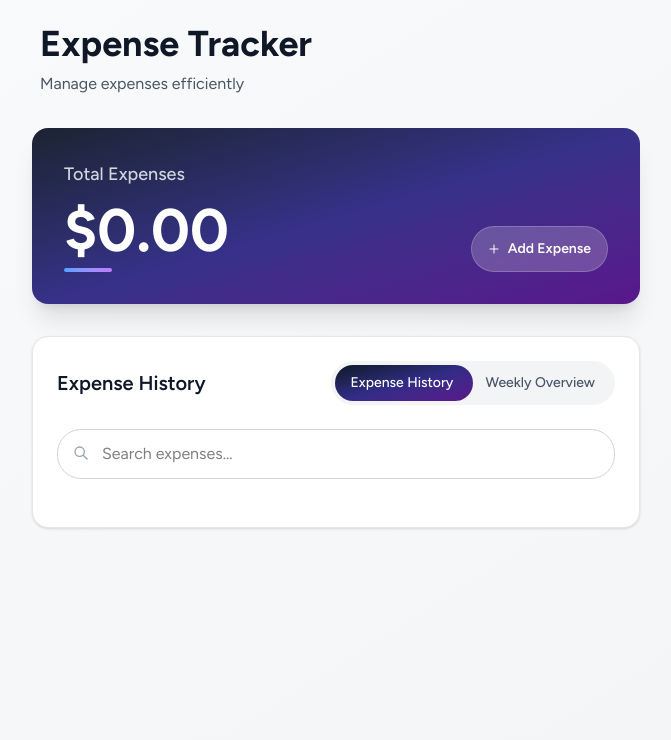
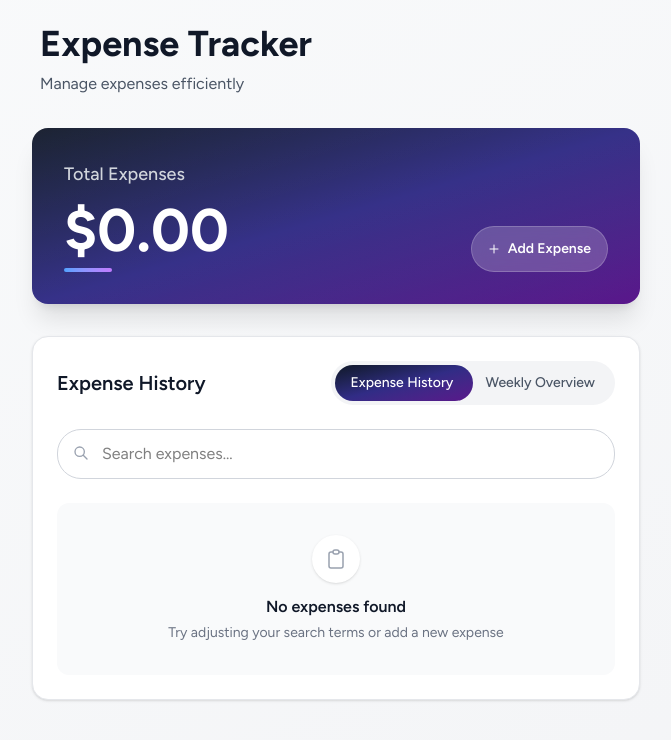
Before and after one commit to mklshane/expense-tracker, a React (Vite) app: page / in a window 1280 px wide. Shown: the top 740 px of the page, without its empty margins (304-975 px from the left). Built offline with nearby package versions, Linux system fonts and the light colour scheme.

Commit message:
feat: add ExpenseTable component for displaying expenses

```diff
--- a/src/App.jsx
+++ b/src/App.jsx
@@ -3,6 +3,7 @@ import { useExpenses } from "./hooks/useExpense";
 import ExpenseCard from "./components/ExpenseCard";
 import ExpenseModal from "./components/ExpenseModal";
 import SearchFilter from "./components/SearchFilter";
+import ExpenseTable from "./components/ExpenseTable";
 
 const App = () => {
   const { expenses, addExpense, updateExpense, deleteExpense, totalExpenses } =
@@ -18,15 +19,7 @@ const App = () => {
       expense.title.toLowerCase().includes(searchTerm.toLowerCase())
   );
 
-  const handleEdit = (expense) => {
-    setEditingExpense(expense);
-  };
 
-  const handleDelete = (id) => {
-    if (window.confirm("Are you sure you want to delete this expense?")) {
-      deleteExpense(id);
-    }
-  };
 
 
   const handleSaveExpense = (expenseData) => {
@@ -55,7 +48,7 @@ const App = () => {
 
         {/* Expenses Card */}
         <div className="mb-8">
-          <ExpenseCard total={totalExpenses} onAddExpense={handleAddExpense}/>
+          <ExpenseCard total={totalExpenses} onAddExpense={handleAddExpense} />
         </div>
 
         <div className="bg-white rounded-2xl shadow-sm border border-gray-200 p-6">
@@ -116,6 +109,10 @@ const App = () => {
           )}
 
           {/* Expense List */}
+          <ExpenseTable
+            expenses={filteredExpenses}
+
+          />
         </div>
       </main>
 
--- a/src/components/ExpenseTable.jsx
+++ b/src/components/ExpenseTable.jsx
@@ -0,0 +1,79 @@
+import { useState } from "react";
+
+const ExpenseTable = ({ expenses }) => {
+  const formatDate = (dateString) => {
+    return new Date(dateString).toLocaleDateString("en-US", {
+      month: "short",
+      day: "numeric",
+    });
+  };
+
+  const formatCurrency = (amount) => {
+    return new Intl.NumberFormat("en-US", {
+      style: "currency",
+      currency: "USD",
+      minimumFractionDigits: 2,
+    }).format(amount);
+  };
+
+  return expenses.length === 0 ? (
+    <div className="bg-gray-50 rounded-xl p-8 text-center">
+      <div className="w-12 h-12 bg-white rounded-full flex items-center justify-center mx-auto mb-3 shadow-sm">
+        <svg
+          className="w-6 h-6 text-gray-400"
+          fill="none"
+          stroke="currentColor"
+          viewBox="0 0 24 24"
+        >
+          <path
+            strokeLinecap="round"
+            strokeLinejoin="round"
+            strokeWidth={1.5}
+            d="M9 5H7a2 2 0 00-2 2v12a2 2 0 002 2h10a2 2 0 002-2V7a2 2 0 00-2-2h-2M9 5a2 2 0 002 2h2a2 2 0 002-2M9 5a2 2 0 012-2h2a2 2 0 012 2"
+          />
+        </svg>
+      </div>
+      <h3 className="text-base font-semibold text-gray-900 mb-1">
+        No expenses found
+      </h3>
+      <p className="text-gray-500 text-sm">
+        Try adjusting your search terms or add a new expense
+      </p>
+    </div>
+  ) : (
+    <div className="space-y-3">
+      {expenses.map((expense) => (
+        <div
+          key={expense.id}
+          className="bg-gray-50 border border-gray-200 rounded-xl px-5 py-4 hover:border-gray-300 transition-all duration-150 relative"
+        >
+          <div className="flex items-start justify-between">
+            {/* Left side - Title and description */}
+            <div className="flex-1 min-w-0 pr-4">
+              <h3 className="text-lg font-semibold text-gray-900 truncate">
+                {expense.title}
+              </h3>
+              {expense.description && (
+                <p className="text-xs text-gray-600 truncate mt-0.5">
+                  {expense.description}
+                </p>
+              )}
+            </div>
+
+            {/* Right side - Amount and date */}
+            <div className="flex flex-col items-end text-right mr-6">
+              <span className="text-xl font-bold text-black whitespace-nowrap">
+                {formatCurrency(expense.amount)}
+              </span>
+              <p className="text-xs text-gray-500 mt-1">
+                {formatDate(expense.date)}
+              </p>
+            </div>
+          </div>
+        </div>
+      ))}
+    </div>
+  );
+};
+
+export default ExpenseTable;
```
